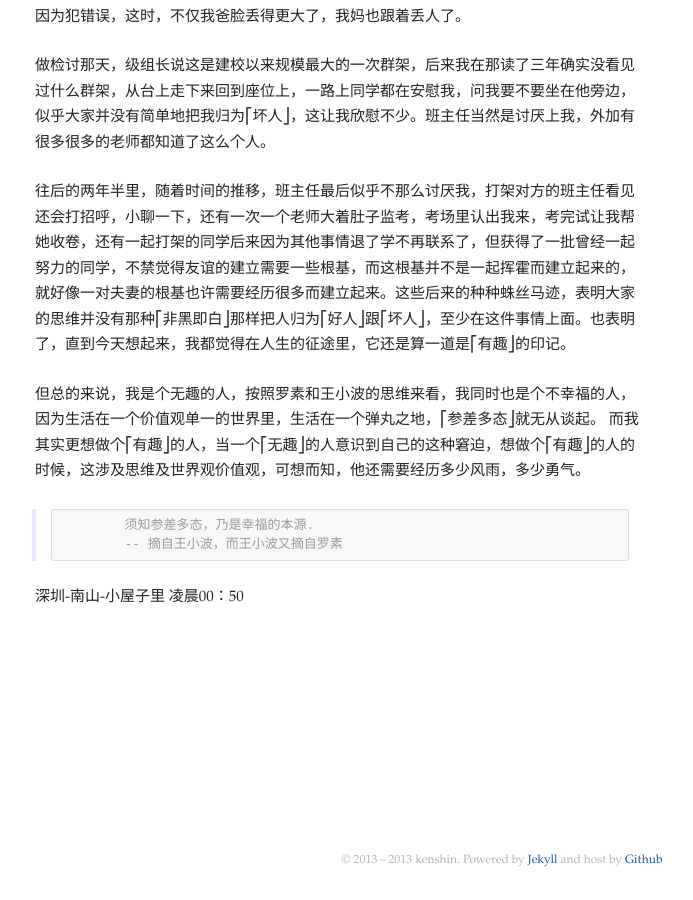
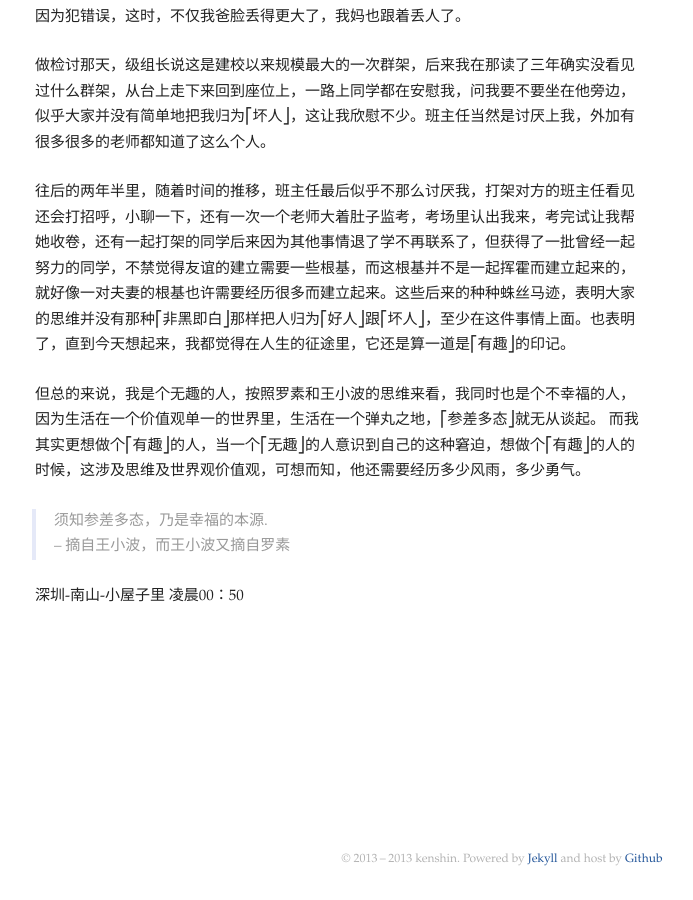
Before and after one commit to kenshinlin/archives, a Jekyll site: the page built from _posts/2013-10-30-p.md, in a window 1280 px wide and 900 px high, scrolled down 2622 px. Shown: the whole window, without its empty margins (138-831 px from the left). Built offline with Jekyll 4.4.1, drawn with Linux system fonts in a browser that asks for light colours; comment, search, counter and statistics services are not loaded.

Commit message:
Update 2013-10-30-p.md

```diff
--- a/_posts/2013-10-30-p.md
+++ b/_posts/2013-10-30-p.md
@@ -47,8 +47,7 @@ title:  当⎡无趣⎦的人想做一个⎡有趣⎦的人
 但总的来说，我是个无趣的人，按照罗素和王小波的思维来看，我同时也是个不幸福的人，因为生活在一个价值观单一的世界里，生活在一个弹丸之地，⎡参差多态⎦就无从谈起。
 而我其实更想做个⎡有趣⎦的人，当一个⎡无趣⎦的人意识到自己的这种窘迫，想做个⎡有趣⎦的人的时候，这涉及思维及世界观价值观，可想而知，他还需要经历多少风雨，多少勇气。
 
->
-		须知参差多态，乃是幸福的本源.
+> 须知参差多态，乃是幸福的本源. <br />
 		-- 摘自王小波，而王小波又摘自罗素
 
 深圳-南山-小屋子里 凌晨00：50
```
